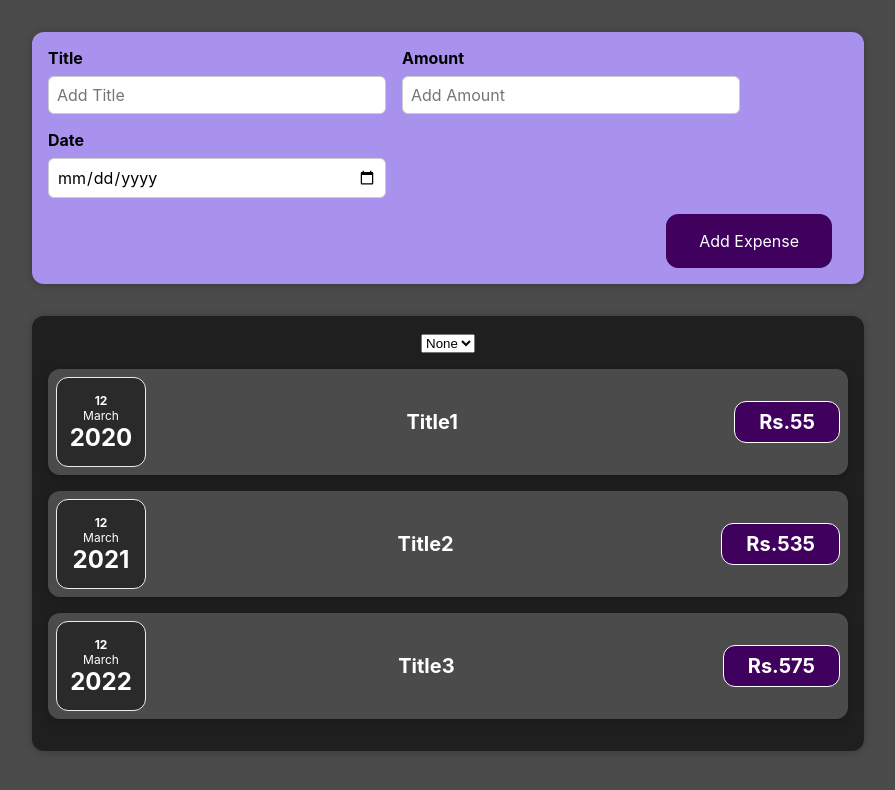
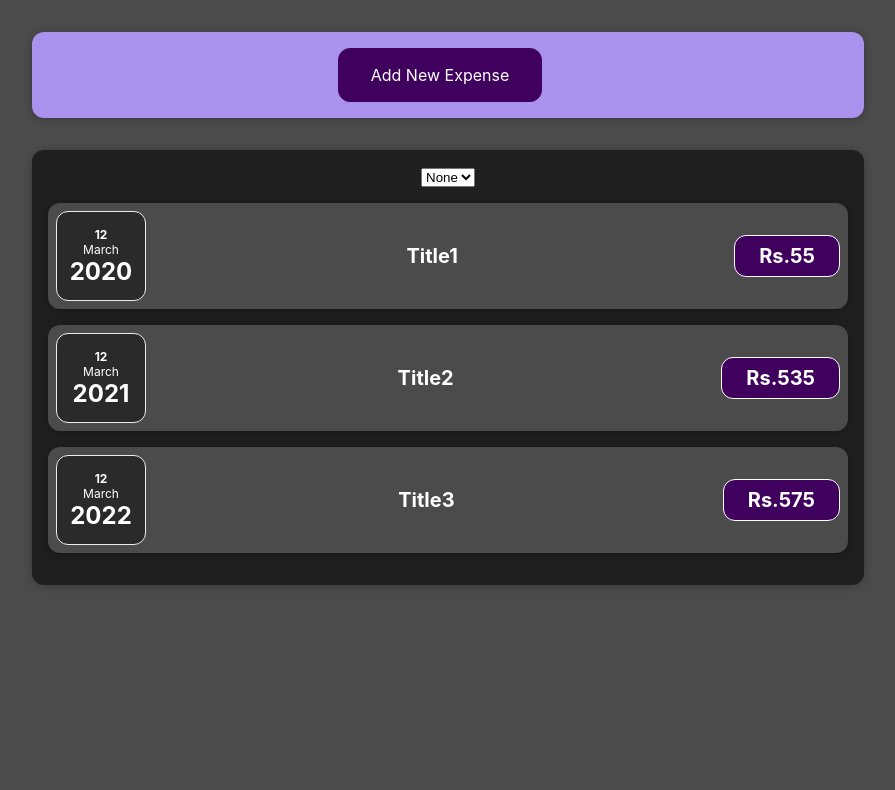
Before and after one commit to gopsey/my-react-learn, a React (Create React App) app: page / in a window 1280 px wide. Shown: the top 790 px of the page, without its empty margins (192-1087 px from the left). Built offline with nearby package versions, Linux system fonts and the light colour scheme.

Commit message:
assignment done for adding Add New expense button

```diff
--- a/src/components/Expenses/Expenses.js
+++ b/src/components/Expenses/Expenses.js
@@ -13,7 +13,8 @@ const Expenses = ({ expenses }) => {
    }
    // Filtering expenses based on Filtered Input Value from Child
    const filteredExpenses = expenses.filter((expense) => {
-      const expenseDateString = String(expense.expenseDate.getFullYear());
+      const expenseDate = new Date(expense?.expenseDate);
+      const expenseDateString = String(expenseDate.getFullYear());
       const inputDateString = String(filteredYear);
       return filteredYear === '' ? expense : expenseDateString === inputDateString;
    })
--- a/src/components/NewExpense/NewExpense.css
+++ b/src/components/NewExpense/NewExpense.css
@@ -22,7 +22,8 @@
 }
 
 .new_expense_actions {
-   text-align: right;
+   display: flex;
+   justify-content: flex-end;
 }
 
 .new_expense {
--- a/src/components/NewExpense/NewExpense.js
+++ b/src/components/NewExpense/NewExpense.js
@@ -5,6 +5,8 @@ const NewExpense = ({ onSubmitNewExpense }) => {
     const [title, setTitle] = useState('');
     const [amount, setAmount] = useState('');
     const [date, setDate] = useState('');
+    const [isAddNewFormClicked, setIsAddNewFormClicked] = useState(false);
+
     const titleChangeListener = (event) => {
         setTitle(event.target.value);
     }
@@ -23,16 +25,25 @@ const NewExpense = ({ onSubmitNewExpense }) => {
         }
         onSubmitNewExpense(expenseData);
         clearForm();
+        toggleAddNewForm();
     }
     const clearForm = () => {
         setTitle('');
         setAmount('');
         setDate('');
     }
+    const toggleAddNewForm = () => {
+        setIsAddNewFormClicked((previousState) => {
+            return !previousState;
+        })
+    }
+
     return (
         <>
             <form onSubmit={submitHandler}>
                 <div className="new_expense">
+                    {isAddNewFormClicked ?
+                        <div className="new_expense_form">
                             <div className="new_expense_controls">
                                 <div className="new_expense_control">
                                     <label>Title</label>
@@ -51,10 +62,21 @@ const NewExpense = ({ onSubmitNewExpense }) => {
                                 </div>
                             </div>
                             <div className="new_expense_actions">
+                                <div className="cancel_expense_control">
+                                    <button type="reset" onClick={toggleAddNewForm}>Cancel</button>
+                                </div>
                                 <div className="new_expense_control">
                                     <button type="submit">Add Expense</button>
                                 </div>
                             </div>
+                        </div>
+                        :
+                        <div className="add_new_expense_button">
+                            <div className="new_expense_control">
+                                <button type="button" onClick={toggleAddNewForm}>Add New Expense</button>
+                            </div>
+                        </div>
+                    }
                 </div>
             </form>
         </>
```
Lines whose indentation alone changed are shown as unchanged.
